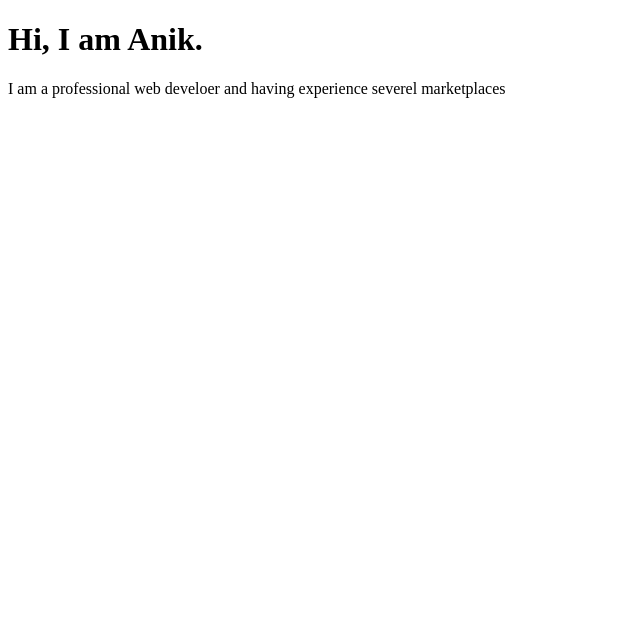
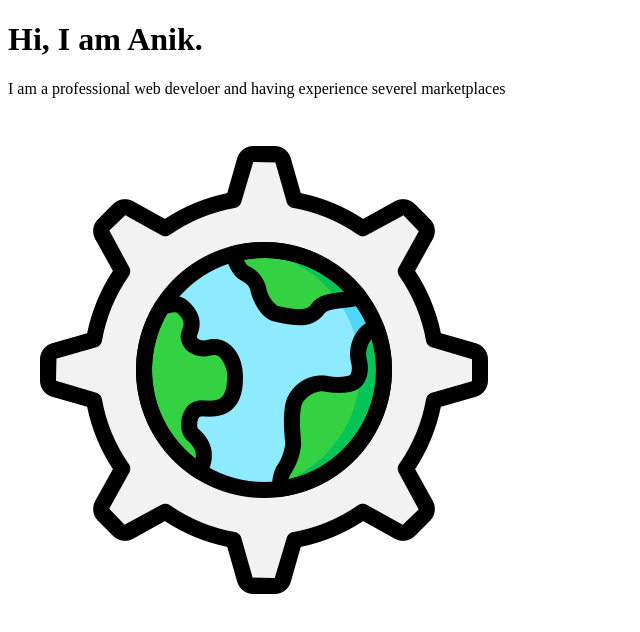
Before and after one commit to jubayeranik/second-repo, a plain HTML site: page index.html in a window 1280 px wide. Shown: the whole page, without its empty margins (0-640 px from the left). Drawn offline with Linux system fonts and the light colour scheme.

Commit message:
image addes

```diff
--- a/index.html
+++ b/index.html
@@ -9,5 +9,6 @@
 <body>
     <h1>Hi, I am Anik.</h1>
     <p>I am a professional web develoer and having experience severel marketplaces</p>
+    <img src="/images/gear.png" alt="">
 </body>
 </html>
```
Also changed, not shown: images/gear.png (added), images/rpa.png (added), images/teamwork.png (added), 1 other file.
